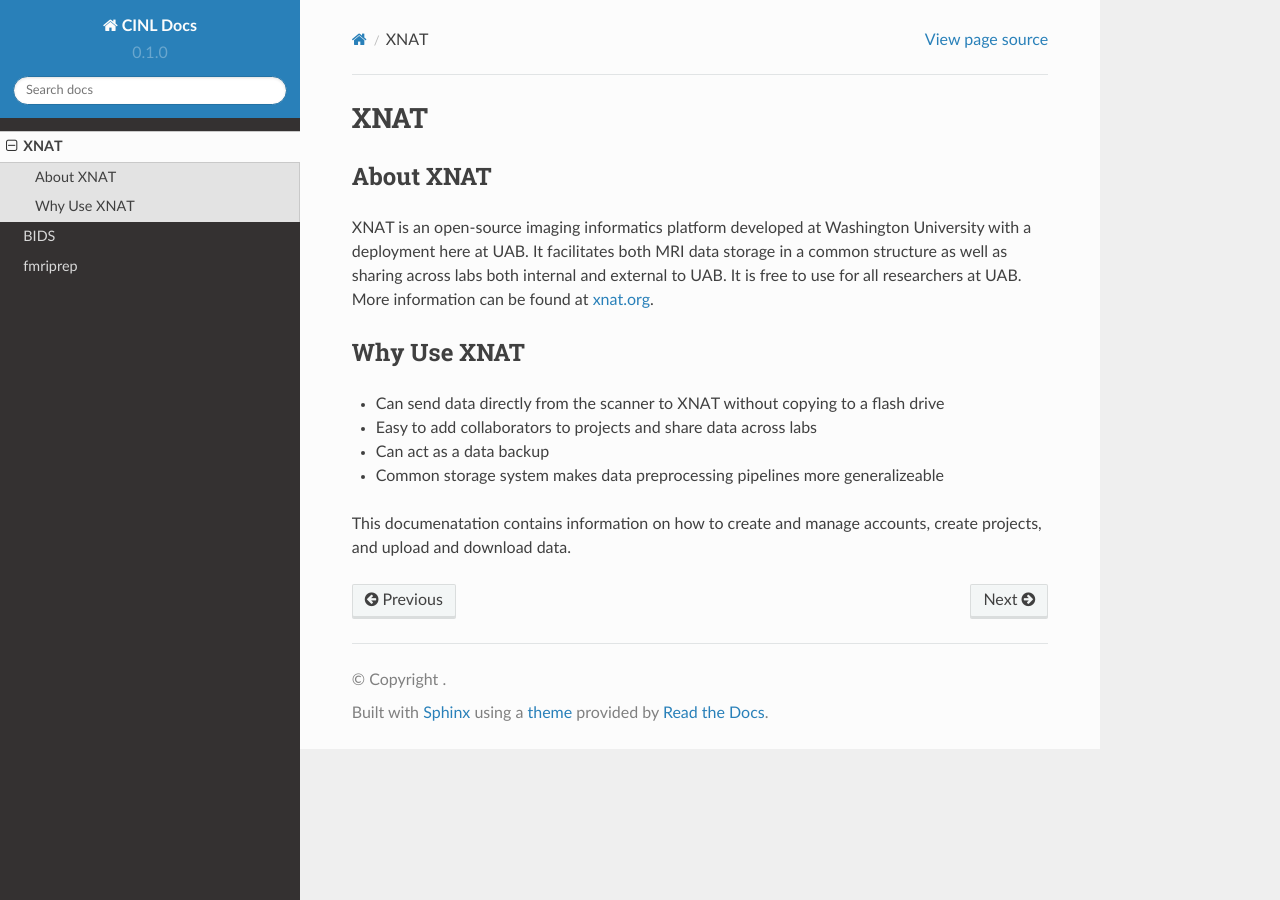
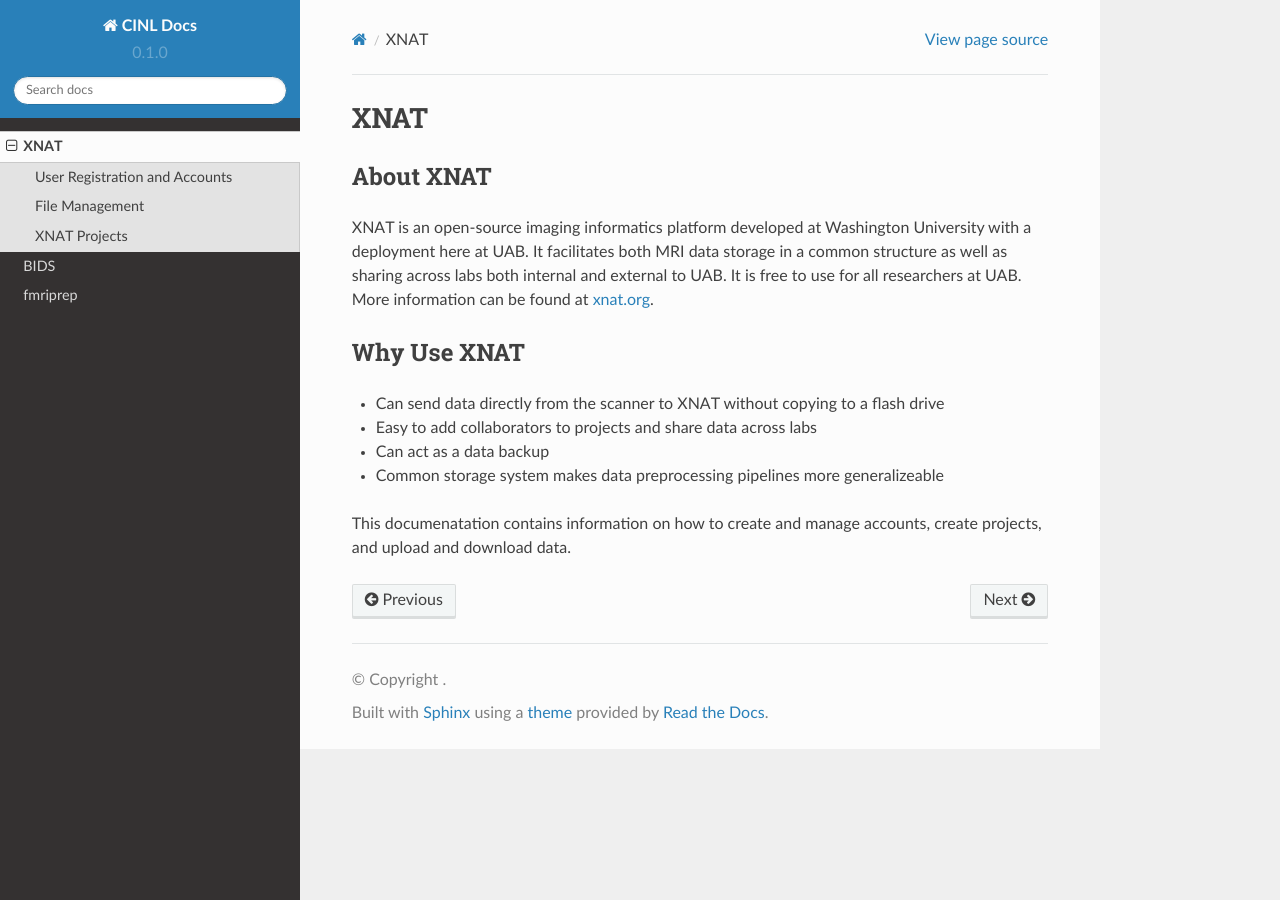
Before and after one commit to uabrc/CINL-Docs, a Sphinx documentation site: the page built from source/xnat/index.rst, in a window 1280 px wide. Built offline with Sphinx 7.4.7 and the Read the Docs theme 2.0.0, drawn with Linux system fonts in a browser that asks for light colours.

Commit message:
add xnat toc and change titlesonly

```diff
--- a/source/index.rst
+++ b/source/index.rst
@@ -25,6 +25,7 @@
 .. toctree::
     :maxdepth: 1
     :hidden:
+    :titlesonly:
 
     /xnat/index.rst
     /bids/index.rst
--- a/source/xnat/index.rst
+++ b/source/xnat/index.rst
@@ -20,3 +20,13 @@
 
 This documenatation contains information on how to create and manage accounts,
 create projects, and upload and download data.
+
+
+.. toctree::
+    :maxdepth: 2
+    :titlesonly:
+    :hidden:
+
+    account.rst
+    file-management.rst
+    projects.rst
```
